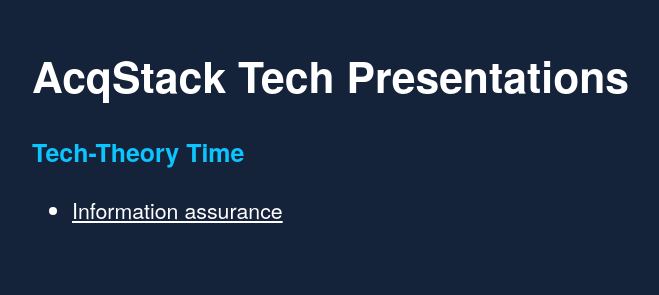
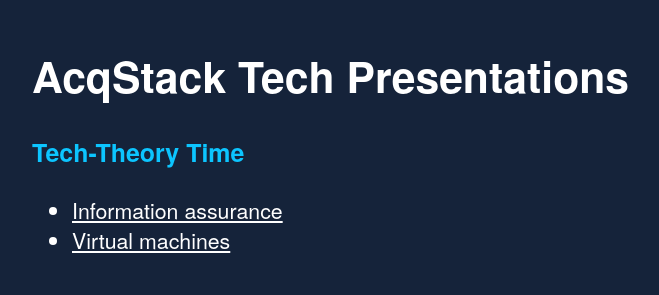
Before and after one commit to 18F/acq-tech-presentations, a plain HTML site: page index.html in a window 1280 px wide. Shown: the whole page, without its empty margins (208-867 px from the left). Drawn offline with Linux system fonts and the light colour scheme; a web font is replaced by a local one.

Commit message:
Add virtual machines presentation to the index

```diff
--- a/index.html
+++ b/index.html
@@ -29,6 +29,7 @@
     <h3>Tech-Theory Time</h3>
     <ul>
       <li><a href="tech-theory-time/information-assurance">Information assurance</a></li>
+      <li><a href="tech-theory-time/virtual-machines">Virtual machines</a></li>
     </ul>
   </body>
 </html>
```
